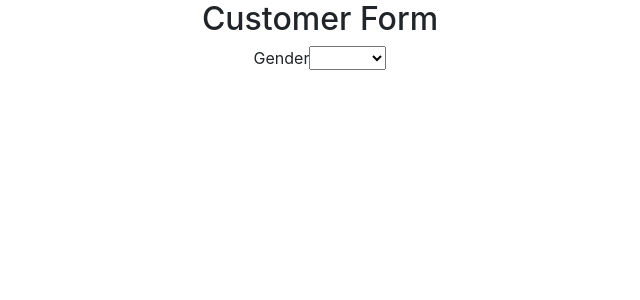
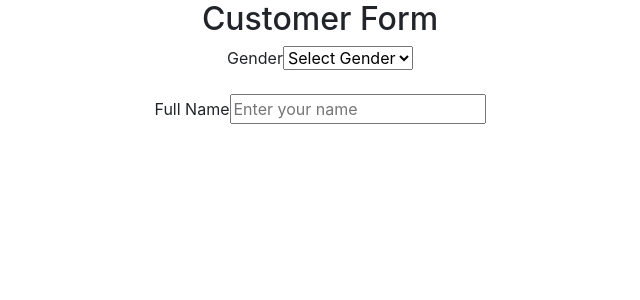
Before and after one commit to YasminFarag/customer-form, a React (Create React App) app: page / in a window 1280 px wide. Shown: the top 300 px of the page, without its empty margins (320-960 px from the left). Built offline with nearby package versions, Linux system fonts and the light colour scheme.

Commit message:
customer-form

```diff
--- a/src/App.js
+++ b/src/App.js
@@ -2,6 +2,7 @@ import React, { Component } from "react";
 import "./App.css";
 import Gender from "./components/Gender";
 import Sellect from "./components/Sellect";
+import Data from "./components/Data";
 
 class App extends Component {
   constructor(props) {
@@ -30,25 +31,29 @@ class App extends Component {
   };
 
   handleInput = e => {
-    /* if (this.state.user.gender.length === -) {
+    if (this.state.user.gender === "") {
       alert("vfd");
-    } */
+    }
     let value = e.target.value;
     let name = e.target.name;
-    this.setState(
-      prevState => {
-        return {
-          user: {
-            ...prevState.newUser,
-            [name]: value
-          }
-        };
-      },
-      () => console.log(this.state.user)
-    );
+    this.setState(prevState => {
+      return {
+        user: {
+          ...prevState.user,
+          [name]: value
+        }
+      };
+    });
+  };
+
+  handleFullName = e => {
+    let value = e.target.value;
+    this.setState(prevState => ({
+      user: { ...prevState.user, name: value }
+    }));
   };
   handleSubmit = e => {
-    //e.preventDefault();
+    e.preventDefault();
 
     if (this.handleFormValidation()) {
       alert("Form submitted");
@@ -68,8 +73,16 @@ class App extends Component {
             name={"gender"}
             options={this.state.genderOptions}
             value={this.state.user.gender}
-            /* placeholder={"Select Gender"} */
+            placeholder={"Select Gender"}
             handleChange={this.handleInput}
+          />
+          <Data
+            type={"text"}
+            title={"Full Name"}
+            name={"name"}
+            value={this.state.user.name}
+            placeholder={"Enter your name"}
+            handleChange={this.handleFullName}
           />
         </form>
       </div>
--- /dev/null
+++ b/src/components/Data.jsx
@@ -0,0 +1,19 @@
+import React from "react";
+
+const Data = props => {
+  return (
+    <div>
+      <label htmlFor={props.name}>{props.title}</label>
+      <input
+        id={props.name}
+        name={props.name}
+        type={props.type}
+        value={props.value}
+        onChange={props.handleChange}
+        placeholder={props.placeholder}
+      />
+    </div>
+  );
+};
+
+export default Data;
```
